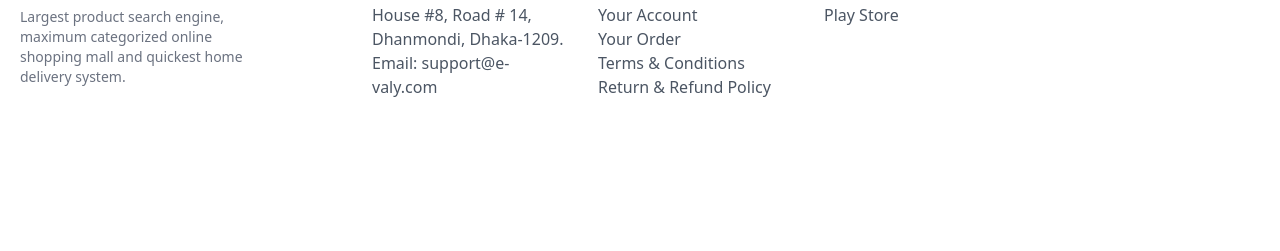
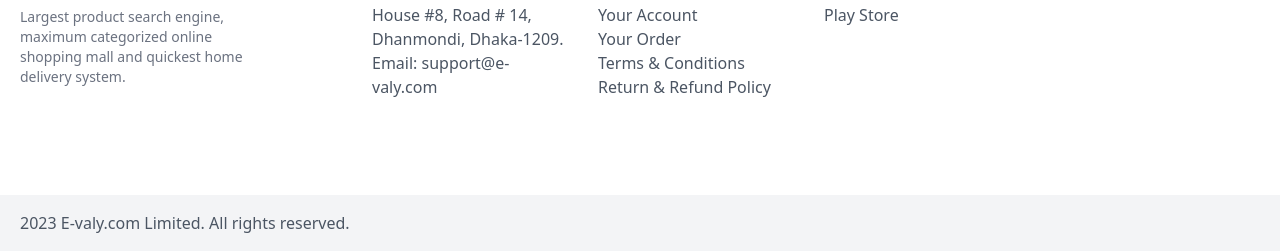
Before and after one commit to mjobayer183/E-Commerce-Project, a website: page src/input.html in a window 1280 px wide. Shown: the part 921-1172 px from the top of the page. Before the commit the page ends 1116 px from the top, so only its background shows below. Drawn offline with nearby package versions, Linux system fonts and the light colour scheme.

Commit message:
copy right footer complete

```diff
--- a/src/input.html
+++ b/src/input.html
@@ -337,7 +337,16 @@
           </div>
         </div>
       </div>
+      <div class="bg-gray-100">
+        <div
+          class="container mx-auto py-4 px-5 flex flex-wrap flex-col sm:flex-row align-center"
+        >
+          <p>2023 E-valy.com Limited. All rights reserved.
+          </p>
 
+        </div>
+      </div>
+    </footer>
 
 
 </body>
```
